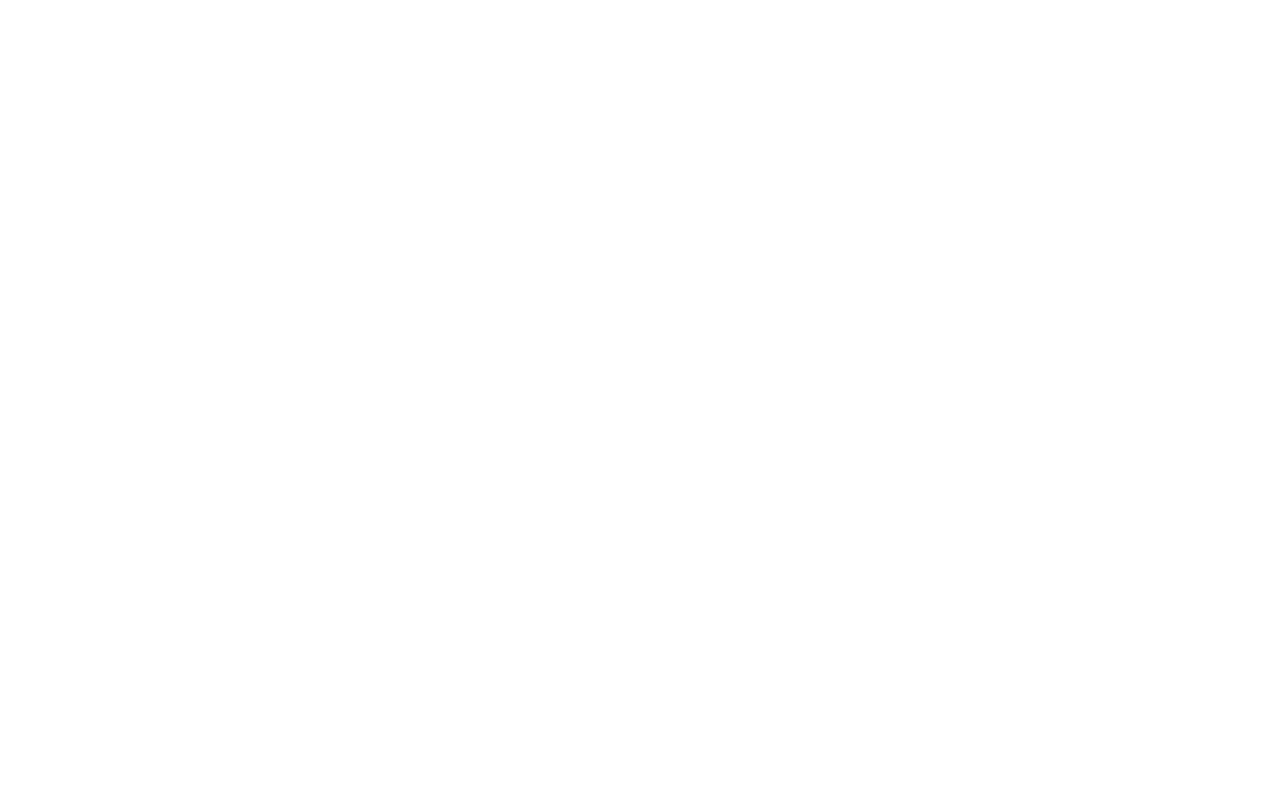
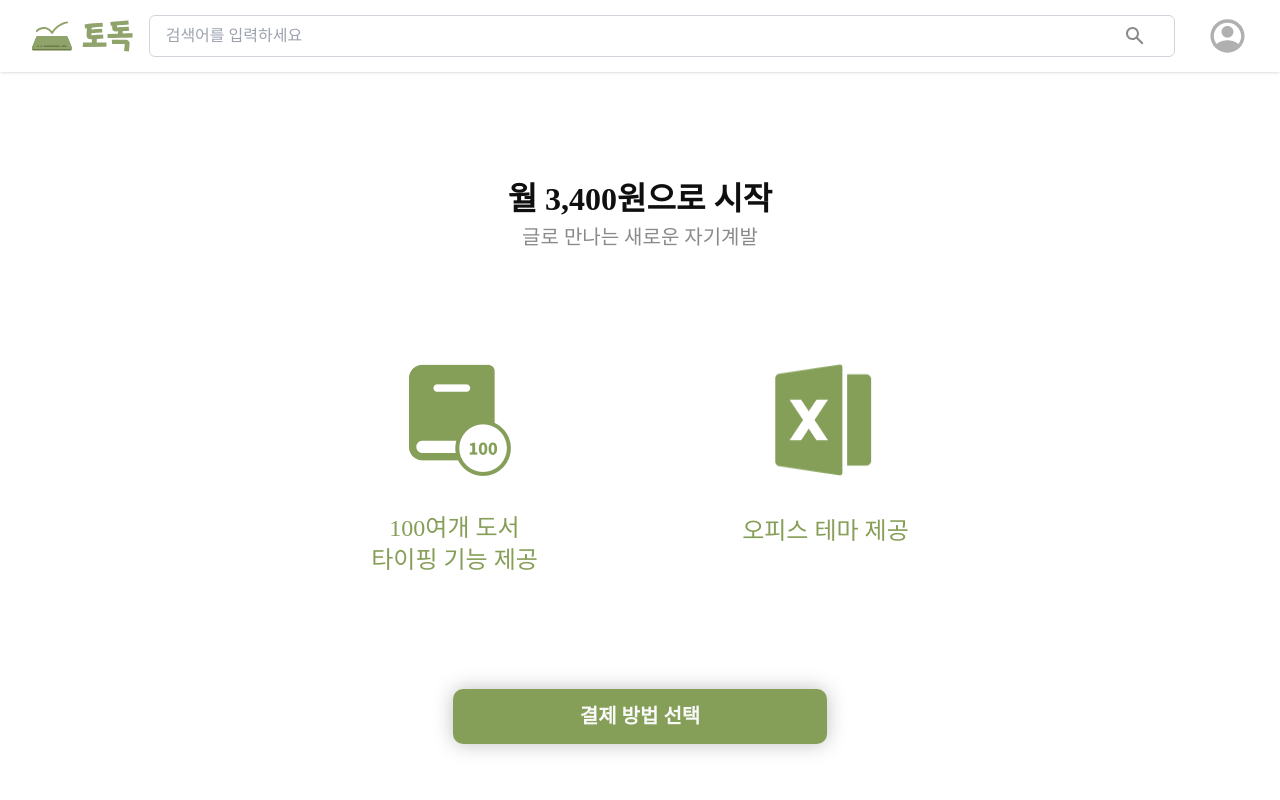
Before and after one commit to yihimin/js_todoc, a React (Create React App) app: page /mypage/membership-start in a window 1280 px wide. Before the commit this address had no page. Shown: the top 800 px of the page. Built offline with nearby package versions, Linux system fonts and the light colour scheme; a web font is replaced by a local one.

Commit message:
feat : MembershipStartPage 추가

```diff
--- a/src/App.jsx
+++ b/src/App.jsx
@@ -14,7 +14,7 @@
 import LoginPage from "./pages/LoginPages/LoginPage";
 import ForgotPasswordPage from "./pages/LoginPages/ForgotPasswordPage";
 import PaymentPage from "./pages/PaymentPages/PaymentPage";
-import MembershipCancelPage from "./pages/PaymentPages/MembershipCancelPage";
+import MembershipStartPage from "./pages/PaymentPages/MembershipStartPage";
 import PaymentHistoryPage from "./pages/PaymentPages/PaymentHistoryPage";
 import PaymentMethodPage from "./pages/PaymentPages/PaymentMethodPage";
 import LandingPage from "./pages/LandingPage";
@@ -82,8 +82,8 @@
               element={<PaymentMethodPage />}
             />
             <Route
-              path="mypage/membership-cancel"
-              element={<MembershipCancelPage />}
+              path="mypage/membership-start"
+              element={<MembershipStartPage />}
             />
             <Route path="password-reset" element={<ForgotPasswordPage />} />
             <Route path="mypage/writting" element={<MyWritting />} />
--- a/src/components/ModalPortal.jsx
+++ /dev/null
@@ -1,6 +0,0 @@
-import ReactDOM from "react-dom";
-
-export const ModalPortal = ({ children }) => {
-    const el = document.getElementById("modal");
-    return ReactDOM.createPortal(children, el);
-};
--- a/src/pages/MyPages/PaymentInfoPage.jsx
+++ b/src/pages/MyPages/PaymentInfoPage.jsx
@@ -62,6 +62,7 @@
         <Modal
             isOpen={isModalOpen}
             onClose={closeModal}
+            onClose2={closeModal}
             title={modalContent.title}
             message={modalContent.message}
             button1={modalContent.button1}
--- /dev/null
+++ b/src/pages/PaymentPages/MembershipStartPage.jsx
@@ -0,0 +1,42 @@
+import React, {useState} from 'react';
+import { useNavigate } from 'react-router-dom';
+import SearchNav from '../../components/SearchNav';
+import LandingBook from "../../assets/landing_book.png";
+import LandingOffice from "../../assets/landing_office.png";
+
+const PaymentPage = () => {
+    const navigate = useNavigate();
+
+    const handleClick = () => {
+        navigate('/payment');
+    };
+
+    return (
+        <div>
+            <SearchNav/>
+            <div className="flex flex-col justify-center items-center h-screen">
+                    <div className="flex justify-center items-center flex-col">
+                        <p className="text-[#0f0f0f] text-[32px] font-black">월 3,400원으로 시작</p>
+                        <p className="text-[#8a8a8a] text-xl font-normal">글로 만나는 새로운 자기계발</p>
+                    </div>
+                    <div className="flex justify-center items-center flex-col mt-[113.33px]">
+                        <div className="flex flex-row">
+                            <img src={LandingBook} alt="Landing Book"/>
+                            <img className="ml-[263.36px]" src={LandingOffice} alt="Landing Office"/>
+                        </div>
+                        <div className="flex flex-row text-[#869e57] text-2xl font-medium">
+                            <p className="mt-[35.05px] text-center">100여개 도서<br/>타이핑 기능 제공</p>
+                            <p className="ml-[204.37px] mt-[38.09px]">오피스 테마 제공</p>
+                        </div>
+                        <button
+                            className="w-[374px] h-[55px] rounded-[10px] mt-[113.33px] mb-[25px] bg-[#869F58] shadow-[0_0_20px_rgba(0,0,0,0.25)]"
+                            onClick={handleClick}>
+                            <p className="text-[#f9f9f9] text-xl font-bold ">결제 방법 선택</p>
+                        </button>
+                    </div>
+            </div>
+        </div>
+    );
+};
+
+export default PaymentPage;
```
Also changed, not shown: src/pages/PaymentPages/MembershipCancelPage.jsx (deleted).
